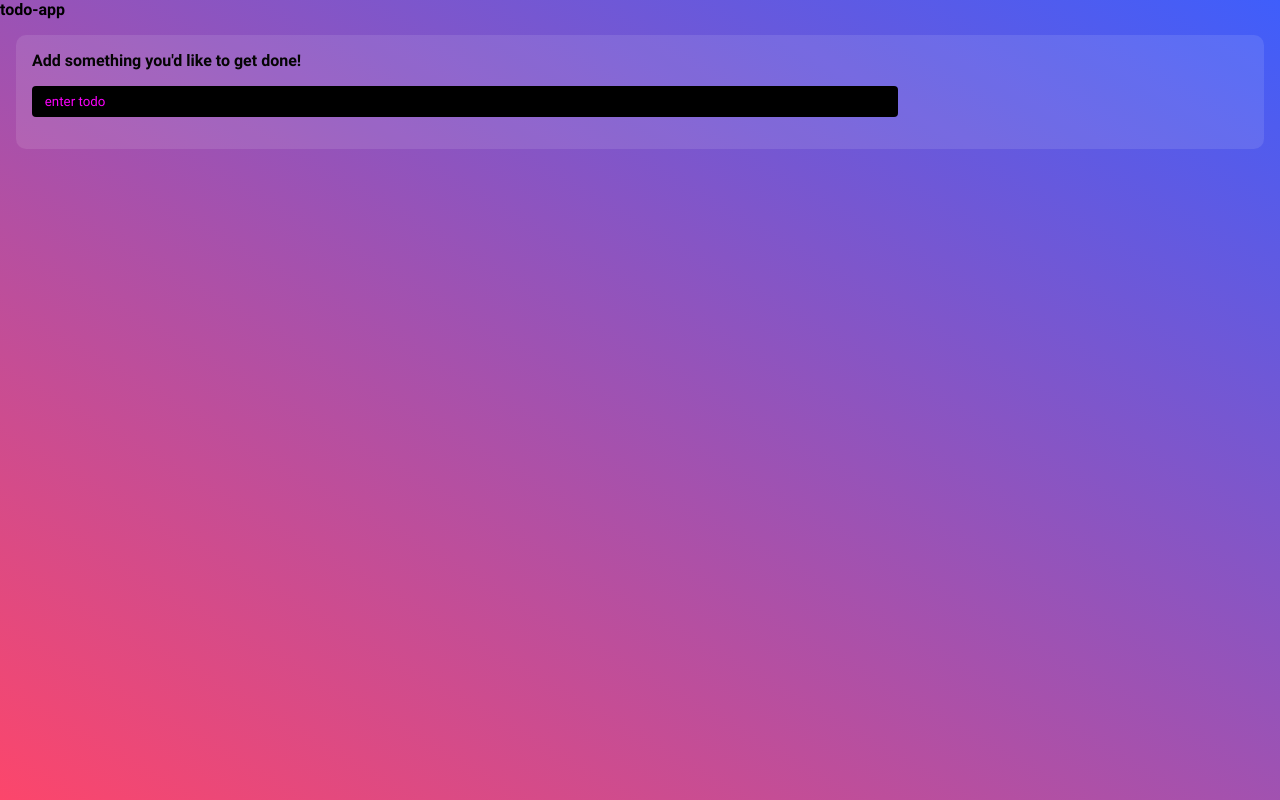
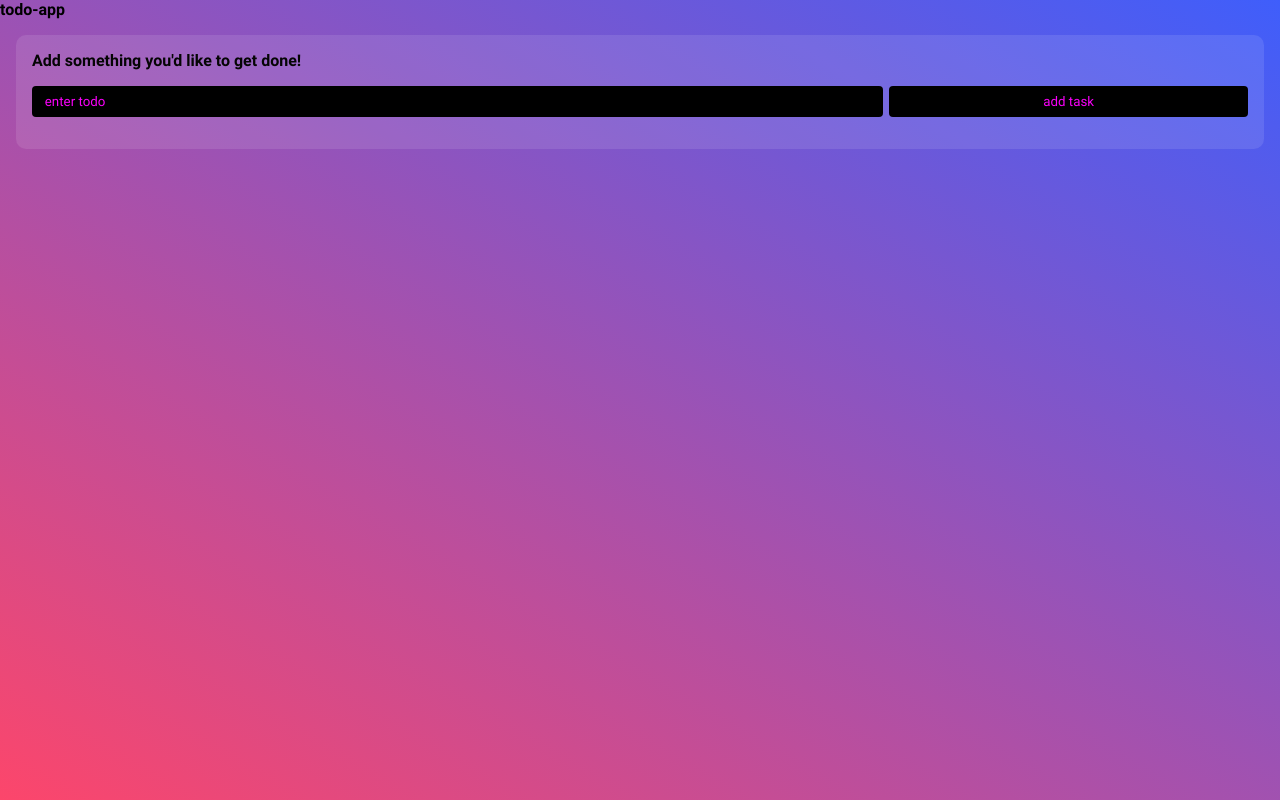
Before and after one commit to BilalHassen/todo-app, a React (Create React App) app: page / in a window 1280 px wide. Built offline with nearby package versions, Linux system fonts and the light colour scheme.

Commit message:
add button to form and add styling to it

```diff
--- a/src/components/TodoForm/TodoForm.js
+++ b/src/components/TodoForm/TodoForm.js
@@ -9,6 +9,7 @@ function TodoForm() {
           className="todo-form__input"
           placeholder="enter todo"
         />
+        <button className="todo-form__button">add task</button>
       </form>
     </>
   );
--- a/src/components/TodoForm/TodoForm.scss
+++ b/src/components/TodoForm/TodoForm.scss
@@ -24,4 +24,16 @@
       color: rgb(249, 0, 249);
     }
   }
+
+  &__button {
+    background-color: rgb(0, 0, 0);
+    border: none;
+    outline: none;
+    box-shadow: none;
+    border-radius: 4px;
+    padding-top: 0.5rem;
+    padding-bottom: 0.5rem;
+    color: rgb(249, 0, 249);
+    width: 30%;
+  }
 }
```
